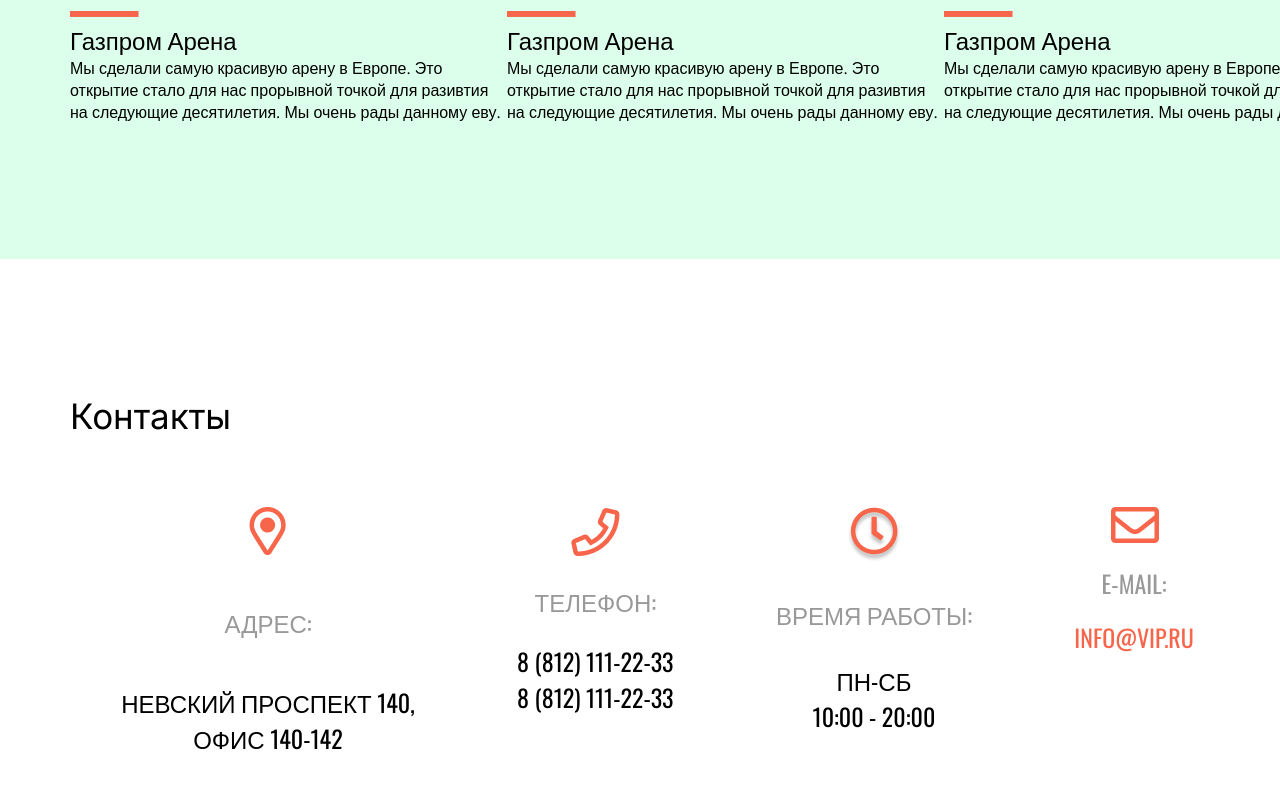
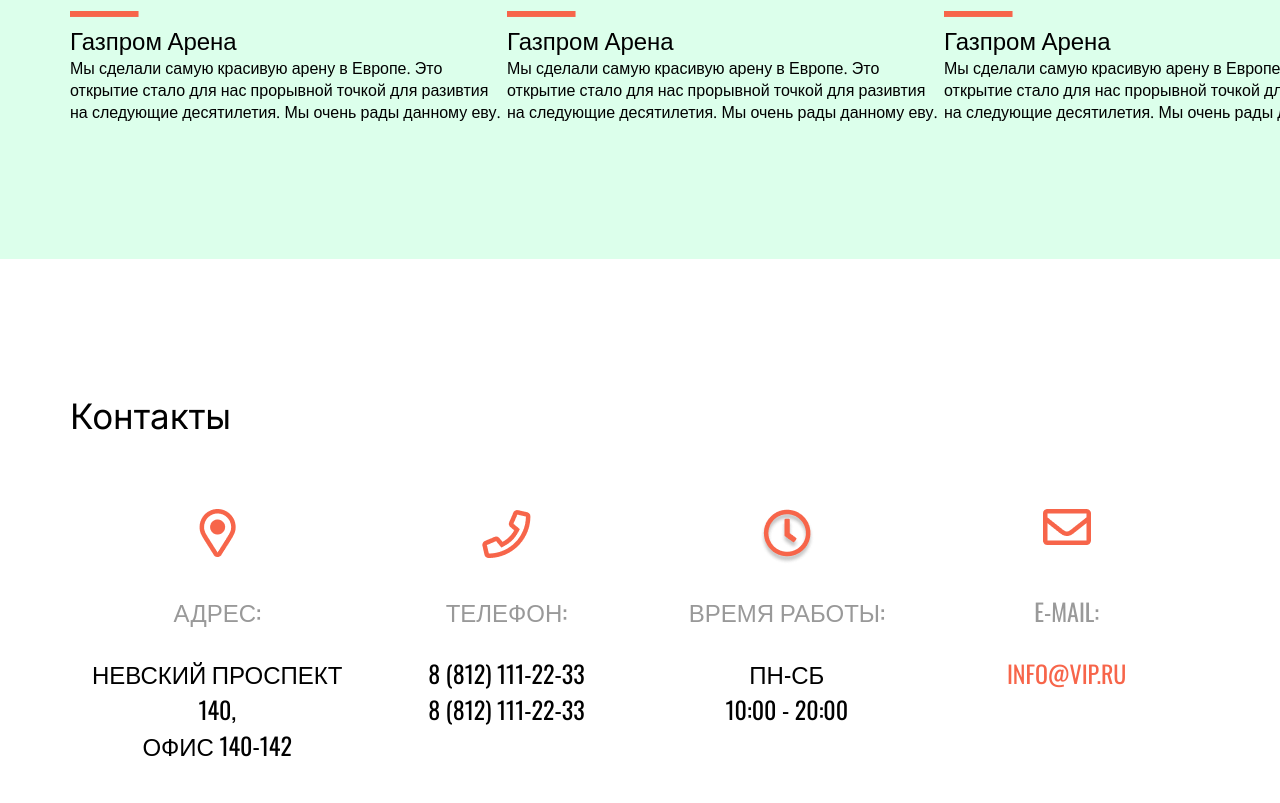
Before and after one commit to TremoziDaniel/HFront2, a plain HTML site: page Front4_Flex/index.html in a window 1280 px wide. Shown: the part 1401-2204 px from the top of the page. Drawn offline with nearby package versions, Linux system fonts and the light colour scheme.

Commit message:
Add files via upload

```diff
--- a/Front4_Flex/css/style.css
+++ b/Front4_Flex/css/style.css
@@ -114,24 +114,18 @@ div.projectsLine {
 }
 
 .contacts {
-    padding: 136px 35px 136px 70px;
-}
-
-.contacts h2{
-    margin-bottom: 70px;
+    padding: 136px 70px 136px 70px;
 }
 
 .contactsLine {
-    display: flex;
-    justify-content: space-around;
-}
-
-.contactsLine div {
+    margin-top: 70px;
     text-align: center;
 }
 
-.contactsLine div > * {
-    margin-bottom: 15%;
+.contactsLine td {
+    width: 50vw;
+    table-layout: fixed;
+    vertical-align: top;
 }
 
 .contactsLine h3 {
--- a/Front4_Flex/index.html
+++ b/Front4_Flex/index.html
@@ -89,28 +89,31 @@
     </main>
     <footer class="contacts">
       <h2>Контакты</h2>
-      <div class = "contactsLine">
-      <div>
-        <img src="img/map.png" alt="map">
-        <h3 class="greyColor">АДРЕС:</h3>
-        <h3>НЕВСКИЙ ПРОСПЕКТ 140,<br>ОФИС 140-142</h3>
-      </div>
-      <div>
-        <img src="img/phone.png" alt="phone">
-        <h3 class="greyColor">ТЕЛЕФОН:</h3>
-        <h3>8 (812) 111-22-33<br>8 (812) 111-22-33</h3>
-      </div>
-      <div>
-        <img src="img/time.png" alt="time">
-        <h3 class="greyColor">ВРЕМЯ РАБОТЫ:</h3>
-        <h3>ПН-СБ<br>10:00 - 20:00</h3>
-      </div>
-      <div>
-        <img src="img/mail.png" alt="mail">
-        <h3 class="greyColor">E-MAIL:</h3>
-        <h3 class="redColor">INFO@VIP.RU</h3>
-      </div>
-      </div>
+      <table class="contactsLine">
+      <tr>
+        <td><img src="img/map.png" alt="map"></td>
+        <td><img src="img/phone.png" alt="phone"></td>
+        <td><img src="img/time.png" alt="time"></td>
+        <td><img src="img/mail.png" alt="mail"></td>
+      </tr>
+      <tr><td><br></td></tr>
+      <tr>
+        <td><h3 class="greyColor">АДРЕС:</h3></td>
+        <td><h3 class="greyColor">ТЕЛЕФОН:</h3></td>
+        <td><h3 class="greyColor">ВРЕМЯ РАБОТЫ:</h3></td>
+        <td><h3 class="greyColor">E-MAIL:</h3></td>
+      </tr>
+      <tr><td><br></td></tr>
+      <tr>
+        <td></td>
+      </tr>
+      <tr>
+        <td><h3>НЕВСКИЙ ПРОСПЕКТ 140,<br>ОФИС 140-142</h3></td>
+        <td><h3>8 (812) 111-22-33<br>8 (812) 111-22-33</h3></td>
+        <td><h3>ПН-СБ<br>10:00 - 20:00</h3></td>
+        <td><h3 class="redColor">INFO@VIP.RU</h3></td>
+      </tr>
+      </table>
     </footer>
   </body>
 </html>
```
